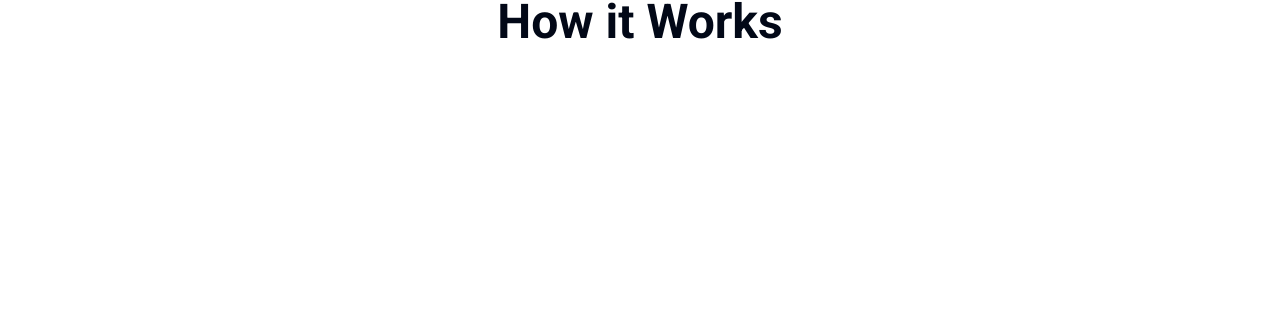
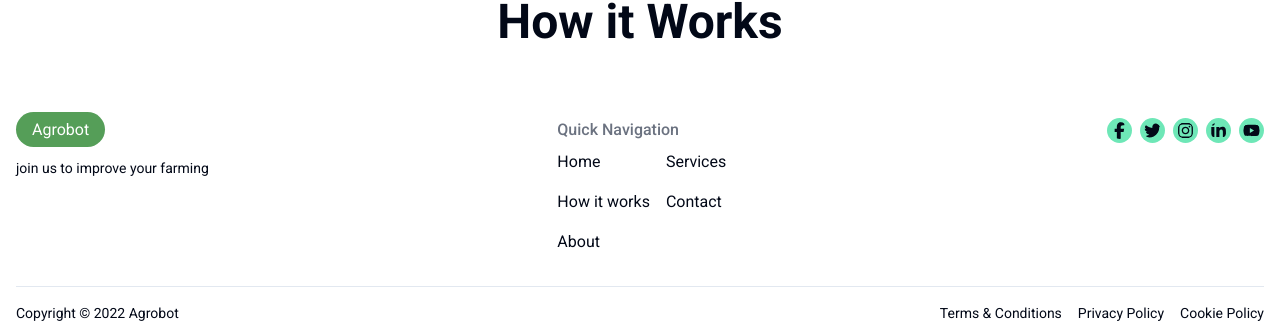
Before and after one commit to Sujanban/agrobot, a React (Vite) app in the folder client/: page / in a window 1280 px wide. Shown: the part 1390-1726 px from the top of the page. Before the commit the page ends 1476 px from the top, so only its background shows below. Built offline with nearby package versions, Linux system fonts and the light colour scheme.

Commit message:
footer section added

```diff
--- a/client/src/components/Footer.jsx
+++ b/client/src/components/Footer.jsx
@@ -1,8 +1,46 @@
 import React from 'react'
+import { Link } from 'react-router-dom'
+import { FaFacebookF } from "react-icons/fa6";
+import { FaTwitter } from "react-icons/fa6";
+import { FaInstagram } from "react-icons/fa6";
+import { FaLinkedinIn } from "react-icons/fa6";
+import { FaYoutube } from "react-icons/fa6";
 
 const Footer = () => {
   return (
-    <div>Footer</div>
+    <div className='px-4  max-w-7xl mx-auto '>
+      <div className='py-8 flex justify-between'>
+        <div className='space-y-4'>
+          <Link className='bg-green px-4 py-2 rounded-full text-white' to='/'>Agrobot</Link>
+          <p className='text-sm'>join us to improve your farming</p>
+        </div>
+        <div className='space-y-2'>
+          <h1 className='font-medium text-gray-500'>Quick Navigation</h1>
+          <ul className='grid grid-cols-2 gap-4'>
+            <li><Link to='/'>Home</Link></li>
+            <li><Link to='/services'>Services</Link></li>
+            <li><Link to='/howitworks'>How it works</Link></li>
+            <li><Link to='/contact'>Contact</Link></li>
+            <li><Link to='/about'>About</Link></li>
+          </ul>
+        </div>
+        <div className='flex space-x-2'>
+          <Link><FaFacebookF className="p-1 rounded-full bg-emerald-300" size={25}/></Link>
+          <Link><FaTwitter className="p-1 rounded-full bg-emerald-300" size={25}/></Link>
+          <Link><FaInstagram className="p-1 rounded-full bg-emerald-300" size={25}/></Link>
+          <Link><FaLinkedinIn className="p-1 rounded-full bg-emerald-300" size={25}/></Link>
+          <Link><FaYoutube className="p-1 rounded-full bg-emerald-300" size={25}/></Link>
+        </div>
+      </div>
+      <div className='text-sm border-t py-4 flex justify-between items-center'>
+        <h1>Copyright © 2022 Agrobot</h1>
+        <div className='flex items-center space-x-4'>
+          <Link>Terms & Conditions</Link>
+          <Link>Privacy Policy</Link>
+          <Link>Cookie Policy</Link>
+        </div>
+      </div>
+    </div>
   )
 }
 
--- a/client/src/pages/Index.jsx
+++ b/client/src/pages/Index.jsx
@@ -3,6 +3,7 @@ import Navbar from '../components/Navbar'
 import React from 'react'
 import Howitworks from '@/components/Howitworks'
 import Services from '@/components/Services'
+import Footer from '@/components/Footer'
 
 const Index = () => {
   return (
@@ -11,6 +12,7 @@ const Index = () => {
       <Hero />
       <Services/>
       <Howitworks/>
+      <Footer/>
     </>
   )
 }
```
